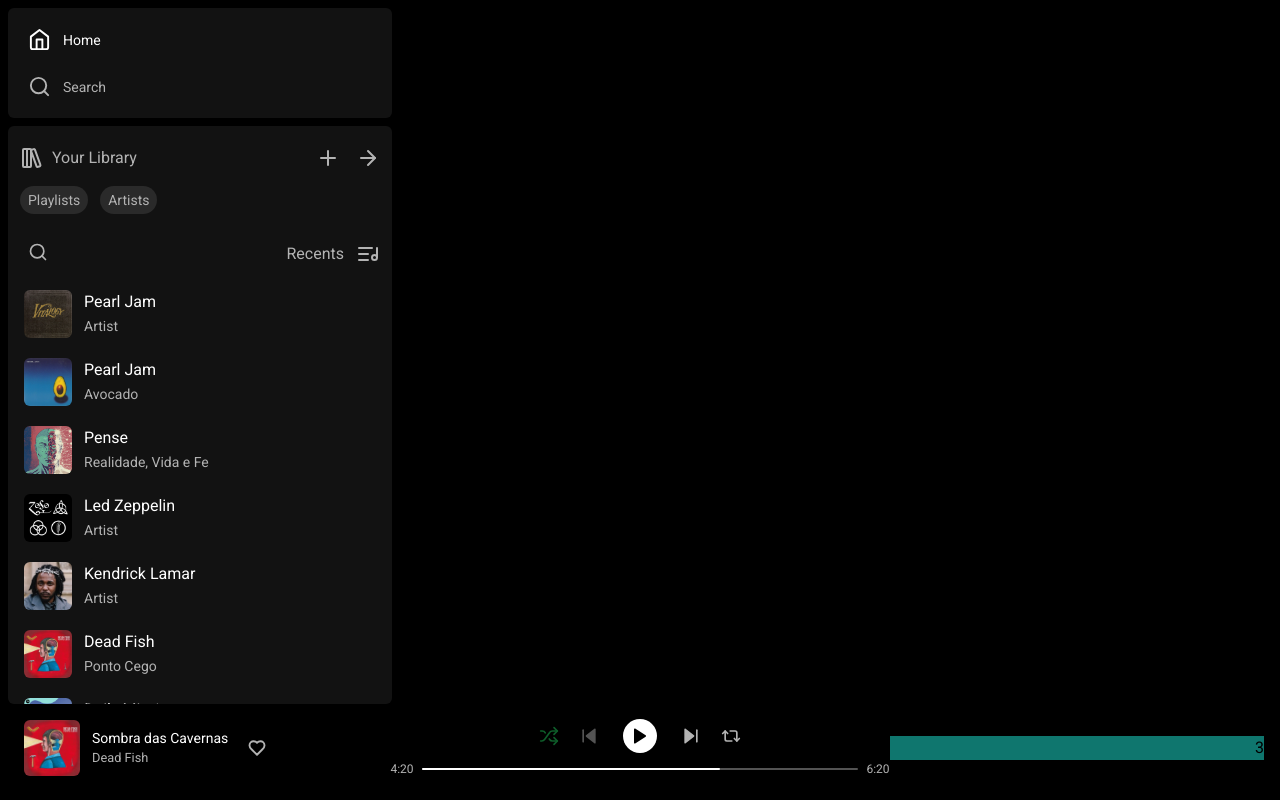
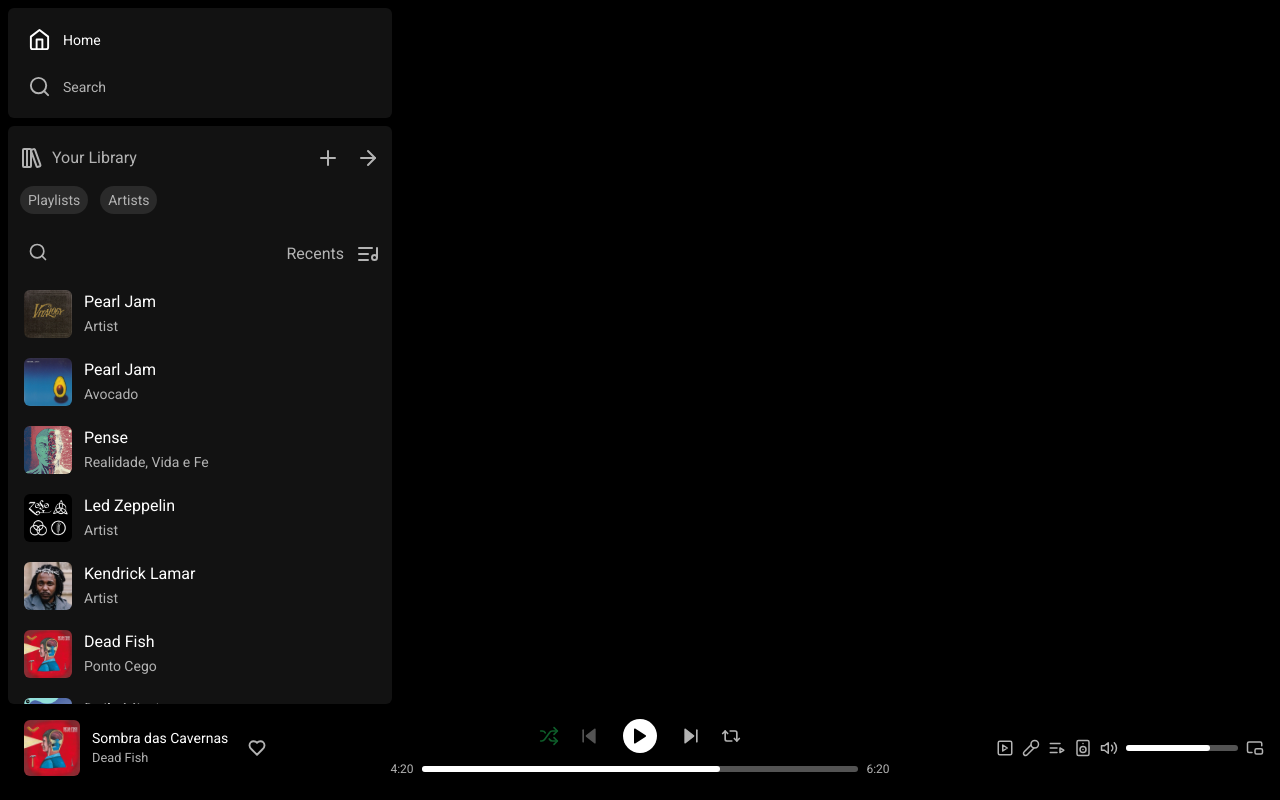
Before and after one commit to euguilhermegirardi/spotify-tailwindcss, a React (Vite) app: page / in a window 1280 px wide. Built offline with nearby package versions, Linux system fonts and the light colour scheme.

Commit message:
add hover functionality to player icons

```diff
--- a/src/components/player/player.tsx
+++ b/src/components/player/player.tsx
@@ -5,13 +5,27 @@
   SkipBack,
   SkipForward,
   Repeat2,
+  PlaySquare,
+  Mic2,
+  ListVideo,
+  Speaker,
+  Volume2,
+  PictureInPicture2,
 } from 'lucide-react'
 import Img from '../../assets/ponto_cego.png'
 import { useState } from 'react'
 
 export default function Player() {
-  const [isSkipForwardHovered, setIsSkipForwardHovered] = useState(false)
-  const [isRepeatHovered, setIsRepeatHovered] = useState(false)
+  const [icons, setIcons] = useState({
+    skipForward: false,
+    repeat: false,
+    playSquare: false,
+    mic2: false,
+    listVideo: false,
+    speaker: false,
+    volume2: false,
+    pictureInPicture2: false,
+  })
 
   return (
     <footer className="hidden p-2 md:flex md:h-auto md:min-w-[620px]">
@@ -49,16 +63,36 @@
 
               <div className="flex flex-1 items-center gap-5 hover:text-white-1">
                 <SkipForward
-                  onMouseEnter={() => setIsSkipForwardHovered(true)}
-                  onMouseLeave={() => setIsSkipForwardHovered(false)}
-                  color={isSkipForwardHovered ? '#ffffff' : '#b3b3b3'}
-                  fill={isSkipForwardHovered ? '#ffffff' : '#b3b3b3'}
+                  onMouseEnter={() =>
+                    setIcons((prevIcons) => ({
+                      ...prevIcons,
+                      skipForward: true,
+                    }))
+                  }
+                  onMouseLeave={() =>
+                    setIcons((prevIcons) => ({
+                      ...prevIcons,
+                      skipForward: false,
+                    }))
+                  }
+                  color={icons.skipForward ? '#fff' : '#b3b3b3'}
+                  fill={icons.skipForward ? '#fff' : '#b3b3b3'}
                   size={20}
                 />
                 <Repeat2
-                  onMouseEnter={() => setIsRepeatHovered(true)}
-                  onMouseLeave={() => setIsRepeatHovered(false)}
-                  color={isRepeatHovered ? '#ffffff' : '#b3b3b3'}
+                  onMouseEnter={() =>
+                    setIcons((prevIcons) => ({
+                      ...prevIcons,
+                      repeat: true,
+                    }))
+                  }
+                  onMouseLeave={() =>
+                    setIcons((prevIcons) => ({
+                      ...prevIcons,
+                      repeat: false,
+                    }))
+                  }
+                  color={icons.repeat ? '#fff' : '#b3b3b3'}
                   size={20}
                 />
               </div>
@@ -67,23 +101,128 @@
 
           <div className="flex items-center justify-center gap-2">
             <div>
-              <p className="text-xs text-grey-2">4:20</p>
+              <p className="text-xs text-grey-2 hover:cursor-default">4:20</p>
             </div>
 
-            <div className="group relative h-0.5 w-full rounded-full bg-grey-1">
-              <div className="relative h-0.5 w-[68.42%] rounded-full bg-white-1 group-hover:bg-green">
-                <div className="absolute right-0 h-3 w-3 -translate-y-1/2 translate-x-2/4 rounded-full bg-white-1 opacity-0 transition-opacity duration-300 group-hover:opacity-100"></div>
+            <div className="group relative h-1.5 w-full rounded-full bg-grey-1">
+              <div className="relative h-1.5 w-[68.42%] rounded-full bg-white-1 group-hover:bg-green">
+                <div className="absolute right-0 top-[2px] h-3 w-3 -translate-y-1/2 translate-x-2/4 rounded-full bg-white-1 opacity-0 transition-opacity duration-300 group-hover:opacity-100"></div>
               </div>
             </div>
 
             <div>
-              <p className="text-xs text-grey-2">6:20</p>
+              <p className="text-xs text-grey-2 hover:cursor-default">6:20</p>
             </div>
           </div>
         </div>
 
-        <div className="flex w-[30%] min-w-[180px] justify-end bg-teal-700">
-          3
+        <div className="flex w-[30%] min-w-[180px] items-center justify-end gap-2">
+          <PlaySquare
+            size={18}
+            className="hover:cursor-pointer"
+            onMouseEnter={() =>
+              setIcons((prevIcons) => ({
+                ...prevIcons,
+                playSquare: true,
+              }))
+            }
+            onMouseLeave={() =>
+              setIcons((prevIcons) => ({
+                ...prevIcons,
+                playSquare: false,
+              }))
+            }
+            color={icons.playSquare ? '#fff' : '#b3b3b3'}
+          />
+          <Mic2
+            size={18}
+            className="hover:cursor-pointer"
+            onMouseEnter={() =>
+              setIcons((prevIcons) => ({
+                ...prevIcons,
+                mic2: true,
+              }))
+            }
+            onMouseLeave={() =>
+              setIcons((prevIcons) => ({
+                ...prevIcons,
+                mic2: false,
+              }))
+            }
+            color={icons.mic2 ? '#fff' : '#b3b3b3'}
+          />
+          <ListVideo
+            size={18}
+            className="hover:cursor-pointer"
+            onMouseEnter={() =>
+              setIcons((prevIcons) => ({
+                ...prevIcons,
+                listVideo: true,
+              }))
+            }
+            onMouseLeave={() =>
+              setIcons((prevIcons) => ({
+                ...prevIcons,
+                listVideo: false,
+              }))
+            }
+            color={icons.listVideo ? '#fff' : '#b3b3b3'}
+          />
+          <Speaker
+            size={18}
+            onMouseEnter={() =>
+              setIcons((prevIcons) => ({
+                ...prevIcons,
+                speaker: true,
+              }))
+            }
+            onMouseLeave={() =>
+              setIcons((prevIcons) => ({
+                ...prevIcons,
+                speaker: false,
+              }))
+            }
+            color={icons.speaker ? '#fff' : '#b3b3b3'}
+          />
+          <Volume2
+            size={18}
+            onMouseEnter={() =>
+              setIcons((prevIcons) => ({
+                ...prevIcons,
+                volume2: true,
+              }))
+            }
+            onMouseLeave={() =>
+              setIcons((prevIcons) => ({
+                ...prevIcons,
+                volume2: false,
+              }))
+            }
+            color={icons.volume2 ? '#fff' : '#b3b3b3'}
+          />
+
+          <div className="group relative h-1.5 w-28 rounded-full bg-grey-1">
+            <div className="relative h-1.5 w-3/4 rounded-full bg-white-1 group-hover:bg-green">
+              <div className="absolute right-0 top-[2px] h-3 w-3 -translate-y-1/2 translate-x-2/4 rounded-full bg-white-1 opacity-0 transition-opacity duration-300 group-hover:opacity-100"></div>
+            </div>
+          </div>
+
+          <PictureInPicture2
+            size={18}
+            onMouseEnter={() =>
+              setIcons((prevIcons) => ({
+                ...prevIcons,
+                pictureInPicture2: true,
+              }))
+            }
+            onMouseLeave={() =>
+              setIcons((prevIcons) => ({
+                ...prevIcons,
+                pictureInPicture2: false,
+              }))
+            }
+            color={icons.pictureInPicture2 ? '#fff' : '#b3b3b3'}
+          />
         </div>
       </div>
     </footer>
```
